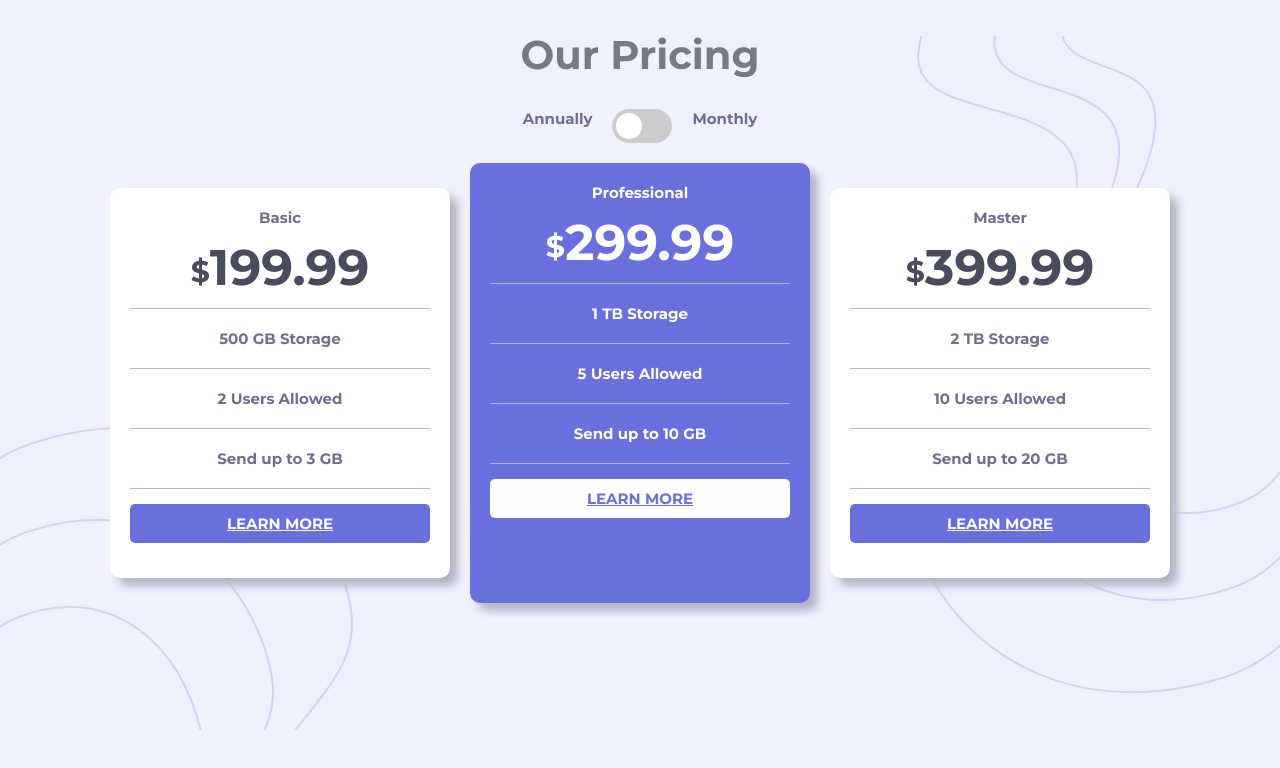
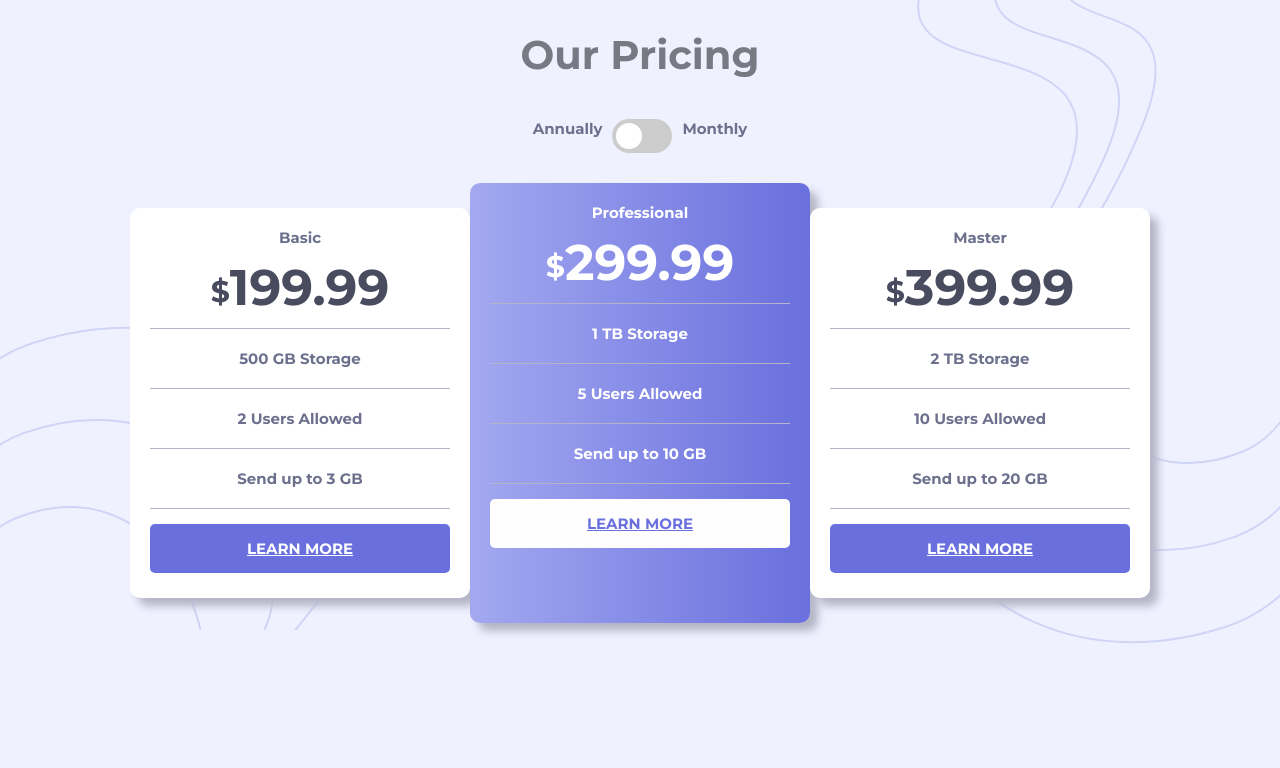
Before and after one commit to alok-mountblue/Pricing-html-css, a plain HTML site: page index.html in a window 1280 px wide. Drawn offline with Linux system fonts and the light colour scheme.

Commit message:
update style.css

```diff
--- a/style.css
+++ b/style.css
@@ -5,7 +5,6 @@
   margin: 0;
   padding: 0;
   list-style: none;
-  gap: 20px;
 }
 
 body {
@@ -13,7 +12,7 @@ body {
   font-family: 'Montserrat', sans-serif;
   background-image: url('./images/bg-top.svg'), url('./images/bg-bottom.svg');
   background-color: #f0f1ff;
-  height: 700px;
+  height: 600px;
   background-size: 400;
   background-repeat: no-repeat, no-repeat;
   background-position: right, bottom left;
@@ -28,10 +27,12 @@ body {
 
 .ToggleBtn {
   margin: 20px;
+  padding: 10px;
   font-size: 15px;
   color: hsl(233, 13%, 49%);
   display: flex;
   justify-content: center;
+  gap: 10px;
 }
 
 /* The switch - the box around the slider */
@@ -119,7 +120,7 @@ input:checked + .slider:before {
 }
 
 .plan-available .professional {
-  background: hsl(237, 63%, 64%);
+  background: linear-gradient(to right, hsl(236, 72%, 79%), hsl(237, 63%, 64%));
   color: white;
   height: 400px;
 }
@@ -133,9 +134,6 @@ input:checked + .slider:before {
 
 .plan-available .plans .price {
   color: hsl(232, 13%, 33%);
-}
-.plan-available .plans .price:hover {
-  color: whitesmoke;
 }
 
 .plan-available .plans .dollar {
@@ -158,15 +156,10 @@ input:checked + .slider:before {
 .plan-available .professional .btn {
   display: block;
   background: hsl(237, 63%, 64%);
-  padding: 10px;
+  padding: 15px;
   margin-top: 15px;
   color: white;
   border-radius: 5px;
-}
-.plan-available .plans:hover {
-  background: hsl(237, 63%, 64%);
-  color: hsl(240, 100%, 99%);
-  border: 1px solid hsl(237, 63%, 64%);
 }
 
 .plan-available .plans .btn:hover {
```
